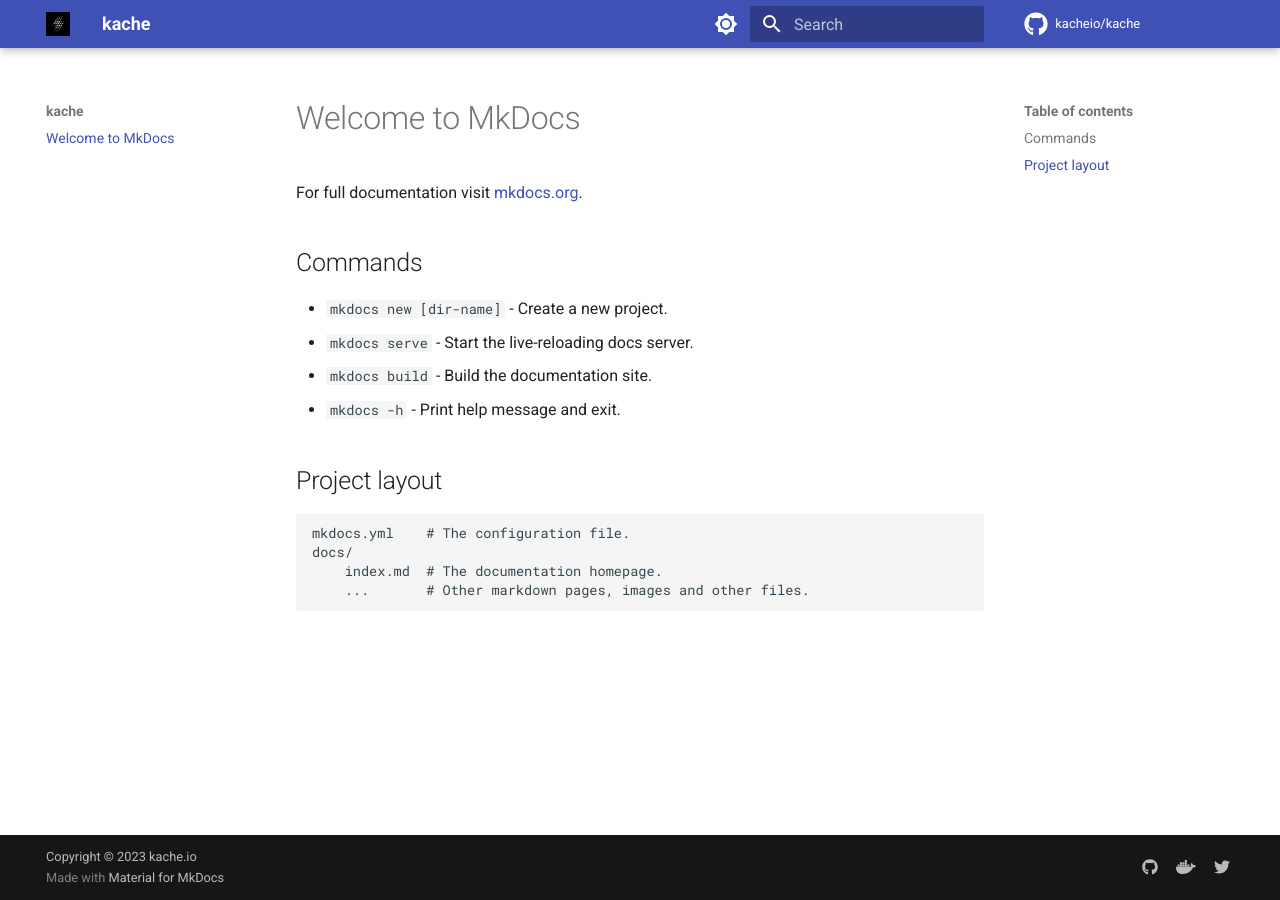
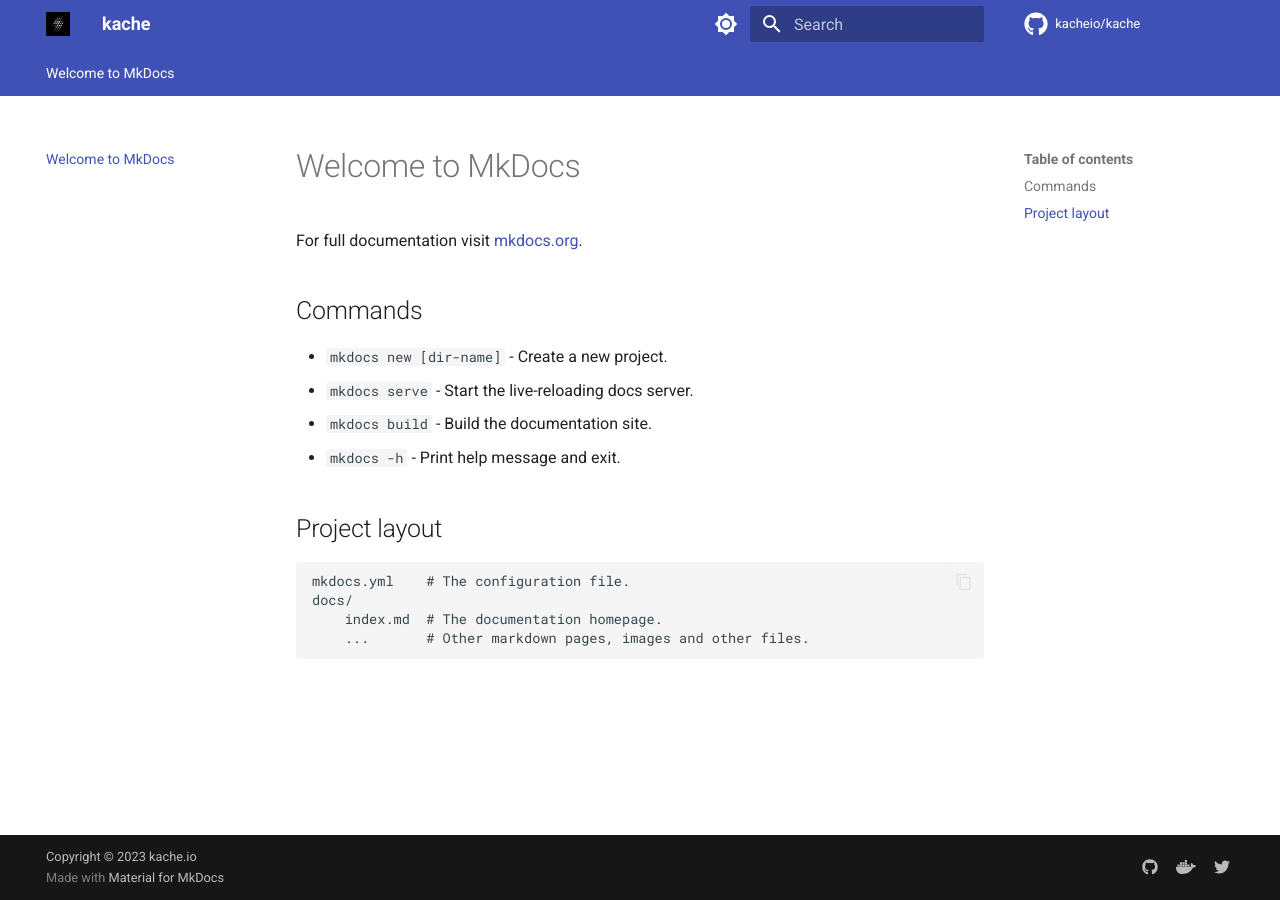
Before and after one commit to kacheio/docs, an MkDocs documentation site: the page built from docs/index.md, in a window 1280 px wide. Built offline with MkDocs 1.6.1 and Material for MkDocs 9.7.7, drawn with Linux system fonts in a browser that asks for light colours; comment, search, counter and statistics services are not loaded.

Commit message:
Configure theme features

```diff
--- a/mkdocs.yml
+++ b/mkdocs.yml
@@ -13,6 +13,30 @@
 
 theme:
   name: material
+  features:
+    # - announce.dismiss
+    # - content.action.edit
+    # - content.action.view
+    - content.code.annotate
+    - content.code.copy
+    # - content.tabs.link
+    - content.tooltips
+    # - header.autohide
+    # - navigation.expand
+    - navigation.footer
+    - navigation.indexes
+    # - navigation.instant
+    # - navigation.prune
+    - navigation.sections
+    - navigation.tabs
+    # - navigation.tabs.sticky
+    - navigation.top
+    - navigation.tracking
+    - search.highlight
+    - search.share
+    - search.suggest
+    - toc.follow
+    # - toc.integrate
   palette:
     - scheme: default
       primary: indigo
```
